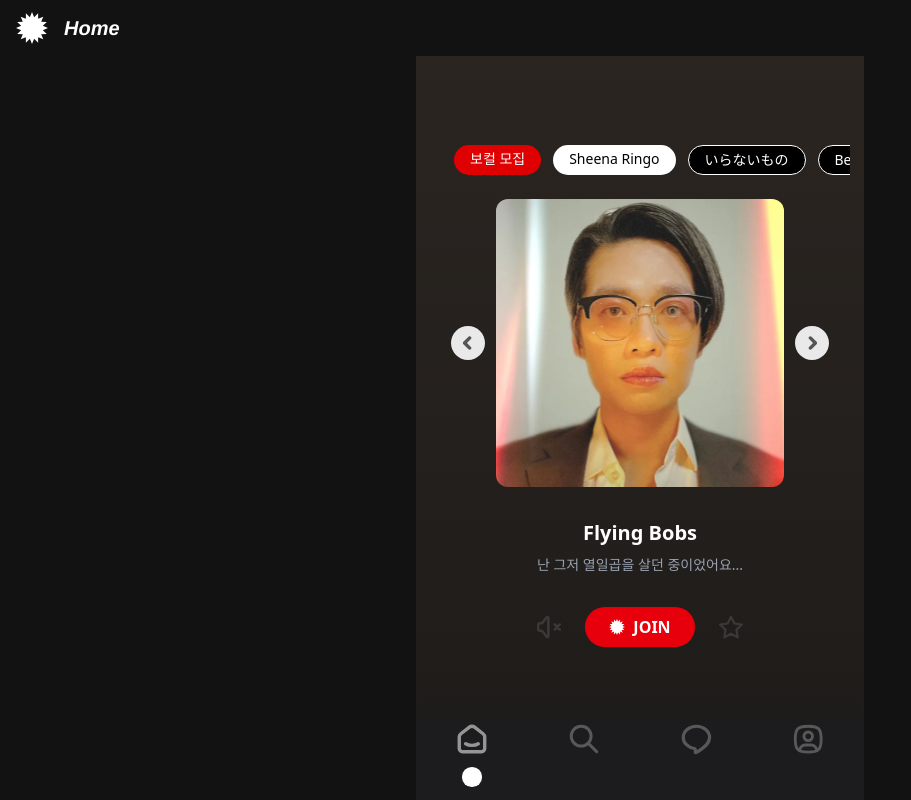
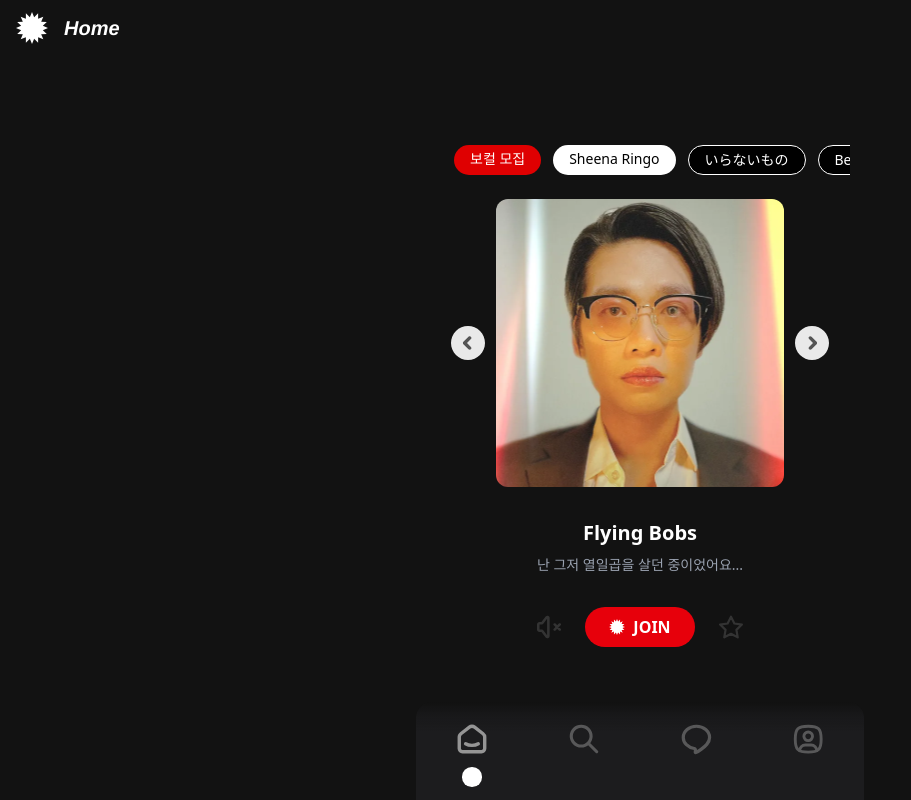
Before and after one commit to UMC-Banddy/client, a React (Vite) app: page / in a window 1280 px wide. Shown: the whole page, without its empty margins (0-911 px from the left). Built offline with nearby package versions, Linux system fonts and the light colour scheme.

Commit message:
design : 배경색 일단 #121212 로 설정

```diff
--- a/src/pages/Home/HomePage.tsx
+++ b/src/pages/Home/HomePage.tsx
@@ -25,7 +25,7 @@ const HomePage = () => {
   }, []);
 
   return (
-    <main className="min-h-[calc(100vh-56px)] w-full flex flex-col items-center justify-center bg-gradient-to-b from-[#2B2521] to-[#1D1B19] overflow-hidden">
+    <main className="min-h-[calc(100vh-56px)] w-full flex flex-col items-center justify-center bg-[#121212]/90 overflow-hidden">
       <div className="w-full max-w-[420px] mx-auto flex flex-col items-center mb-10">
         {/* 태그 바 */}
         <div className="w-full">
```
